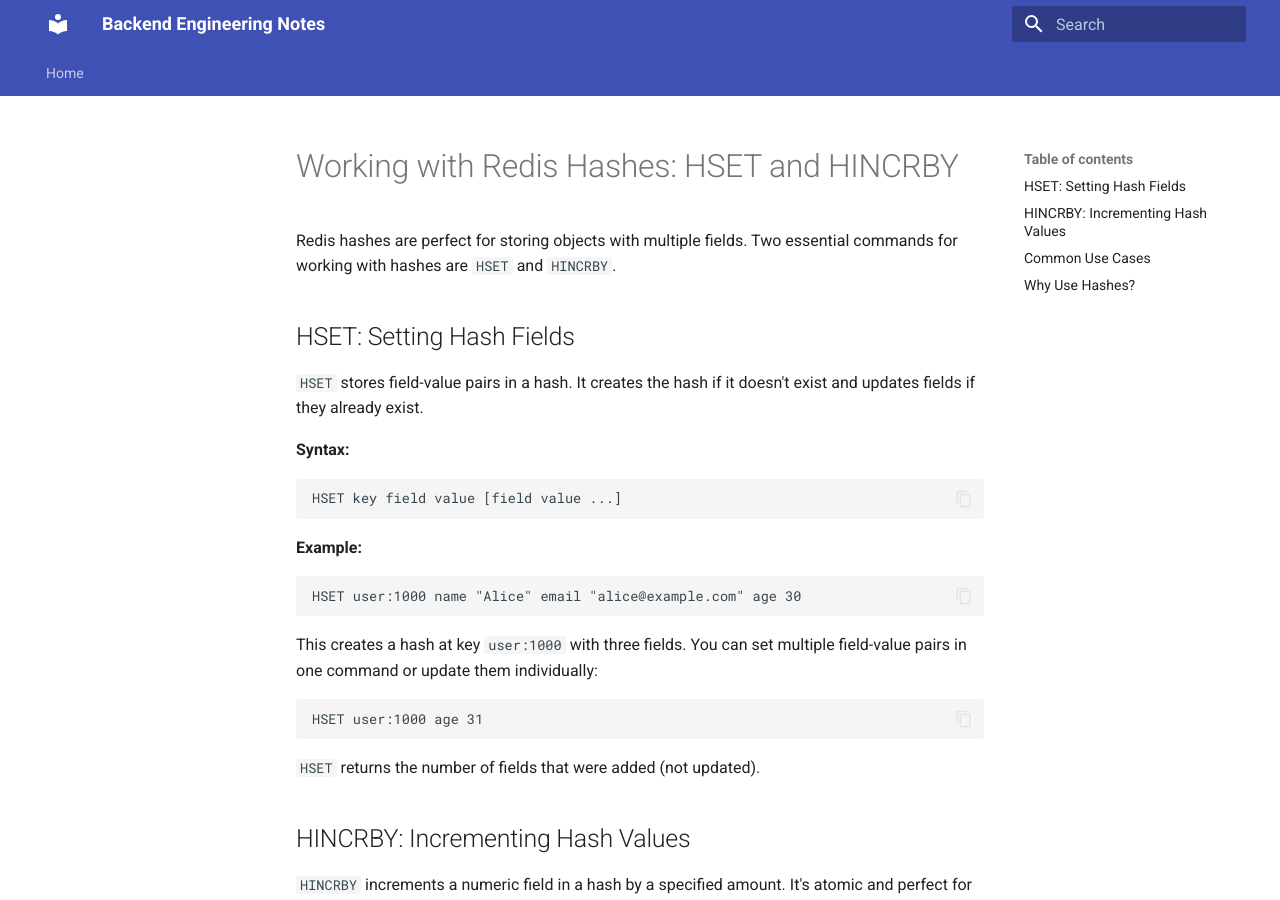
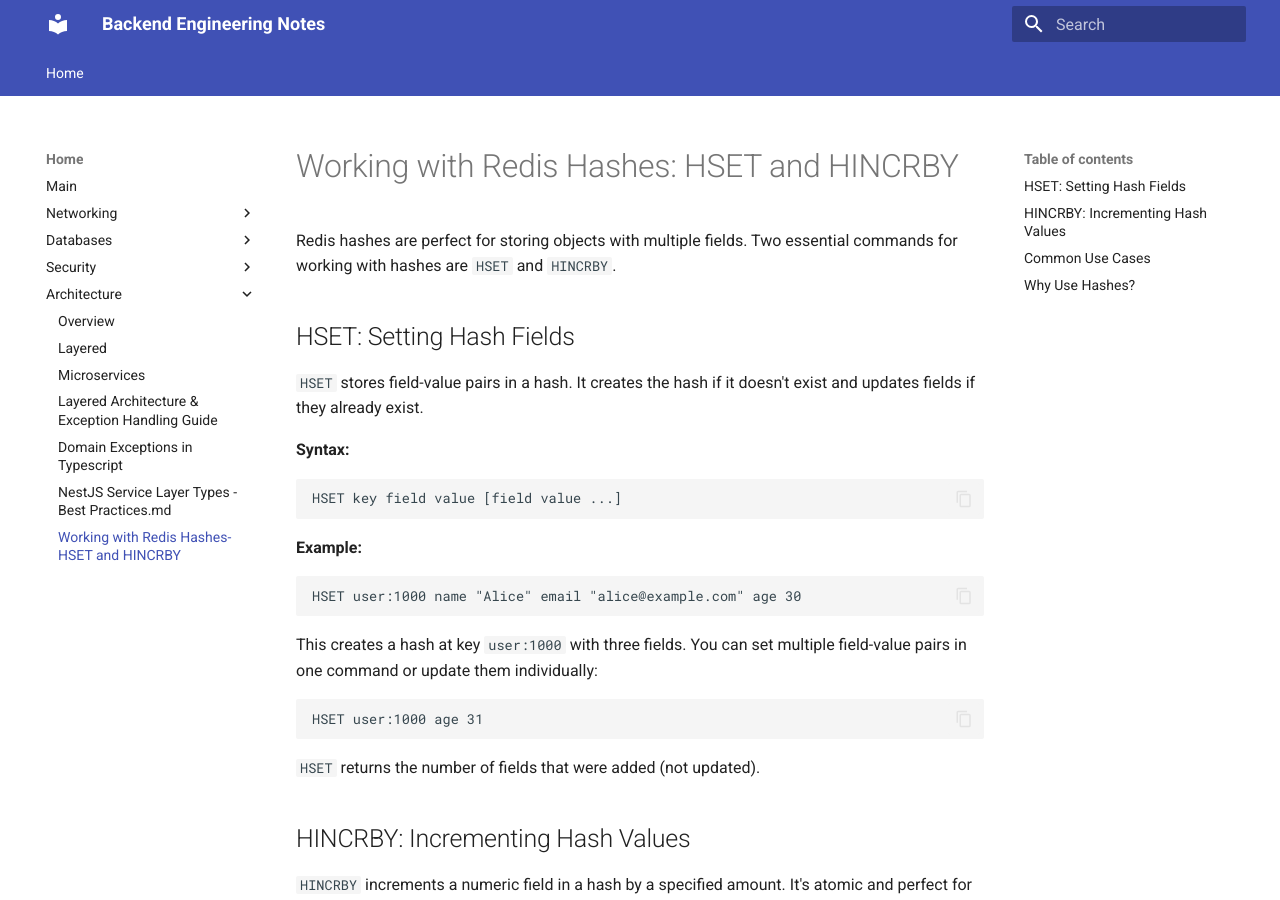
Before and after one commit to labeebahmad201/backend-engineering-notes, an MkDocs documentation site: the page built from docs/architecture/redis-hset-and-hincrby.md, in a window 1280 px wide and 900 px high. Built offline with MkDocs 1.6.1 and Material for MkDocs 9.7.7, drawn with Linux system fonts in a browser that asks for light colours.

Commit message:
Update mkdocs.yml

```diff
--- a/mkdocs.yml
+++ b/mkdocs.yml
@@ -45,3 +45,4 @@
           - Layered Architecture & Exception Handling Guide: architecture/layered-architecture-exceptions-handling.md
           - Domain Exceptions in Typescript: architecture/domain-exceptions-in-ts.md
           - NestJS Service Layer Types - Best Practices.md: architecture/NestJS Service Layer Types - Best Practices.md
+          - Working with Redis Hashes- HSET and HINCRBY: architecture/redis-hset-and-hincrby.md
```
